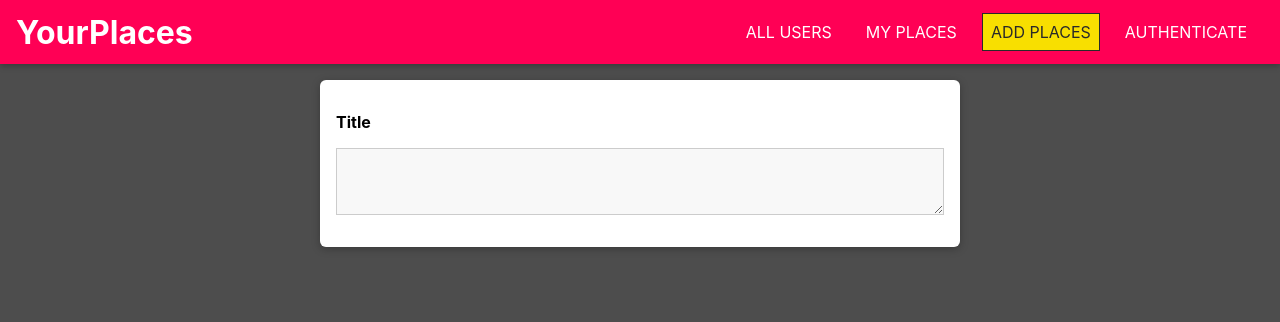
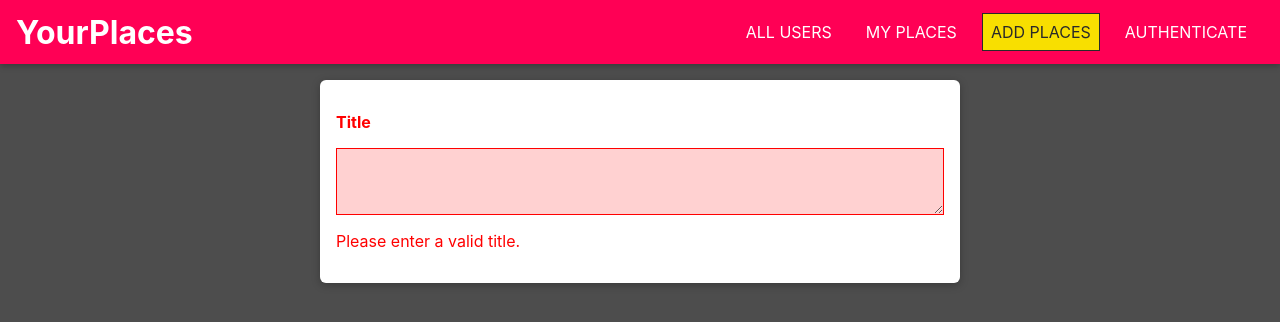
Before and after one commit to nHs2415/TravelSharingApplication, a React (Create React App) app: page /places/new in a window 1280 px wide. Shown: the top 322 px of the page. Built offline with nearby package versions, Linux system fonts and the light colour scheme.

Commit message:
Adding input validation

```diff
--- a/src/places/pages/NewPlace.js
+++ b/src/places/pages/NewPlace.js
@@ -1,12 +1,20 @@
 import React from 'react';
 
-import Input from '../../shared/components/FormElements/Input';
+import Input from '../../shared/components/FormElements/Input'
+import { VALIDATOR_REQUIRE } from '../../shared/Util/validators';
 import './NewPlace.css';
 
 const NewPlace = () => {
   return (
     <form className="place-form">
-      <Input element="input" type="text" label="Title" />
+  <Input
+  id="title"
+  element="input"
+  type="text"
+  label="Title"
+  validators={[VALIDATOR_REQUIRE()]}
+  errorText="Please enter a valid title."
+/>
     </form>
   );
 };
--- /dev/null
+++ b/src/shared/Util/validators.js
@@ -0,0 +1,46 @@
+const VALIDATOR_TYPE_REQUIRE = 'REQUIRE';
+const VALIDATOR_TYPE_MINLENGTH = 'MINLENGTH';
+const VALIDATOR_TYPE_MAXLENGTH = 'MAXLENGTH';
+const VALIDATOR_TYPE_MIN = 'MIN';
+const VALIDATOR_TYPE_MAX = 'MAX';
+const VALIDATOR_TYPE_EMAIL = 'EMAIL';
+const VALIDATOR_TYPE_FILE = 'FILE';
+
+export const VALIDATOR_REQUIRE = () => ({ type: VALIDATOR_TYPE_REQUIRE });
+export const VALIDATOR_FILE = () => ({ type: VALIDATOR_TYPE_FILE });
+export const VALIDATOR_MINLENGTH = val => ({
+  type: VALIDATOR_TYPE_MINLENGTH,
+  val: val
+});
+export const VALIDATOR_MAXLENGTH = val => ({
+  type: VALIDATOR_TYPE_MAXLENGTH,
+  val: val
+});
+export const VALIDATOR_MIN = val => ({ type: VALIDATOR_TYPE_MIN, val: val });
+export const VALIDATOR_MAX = val => ({ type: VALIDATOR_TYPE_MAX, val: val });
+export const VALIDATOR_EMAIL = () => ({ type: VALIDATOR_TYPE_EMAIL });
+
+export const validate = (value, validators) => {
+  let isValid = true;
+  for (const validator of validators) {
+    if (validator.type === VALIDATOR_TYPE_REQUIRE) {
+      isValid = isValid && value.trim().length > 0;
+    }
+    if (validator.type === VALIDATOR_TYPE_MINLENGTH) {
+      isValid = isValid && value.trim().length >= validator.val;
+    }
+    if (validator.type === VALIDATOR_TYPE_MAXLENGTH) {
+      isValid = isValid && value.trim().length <= validator.val;
+    }
+    if (validator.type === VALIDATOR_TYPE_MIN) {
+      isValid = isValid && +value >= validator.val;
+    }
+    if (validator.type === VALIDATOR_TYPE_MAX) {
+      isValid = isValid && +value <= validator.val;
+    }
+    if (validator.type === VALIDATOR_TYPE_EMAIL) {
+      isValid = isValid && /^\S+@\S+\.\S+$/.test(value);
+    }
+  }
+  return isValid;
+};
--- a/src/shared/components/FormElements/Input.js
+++ b/src/shared/components/FormElements/Input.js
@@ -1,19 +1,61 @@
-import React from 'react'
+import React, { useReducer } from 'react'
 
+import { validate } from '../../../shared/Util/validators';
 import './Input.css';
 
+const inputReducer = (state, action) => {
+  switch (action.type) {
+    case 'CHANGE':
+      const validators = action.validators || []; // ✅ fix: fallback to empty array
+      return {
+        ...state,
+        value: action.val,
+        isValid: validate(action.val, validators)
+      };
+    default:
+      return state;
+  }
+};
+
+
+
 const Input = props => {
-    const element = props.element === 'input' ? (
-    <Input id={props.id} type={props.type} placeholder={props.placeholder} />
+    const [ inputState, dispatch ] = useReducer(inputReducer, {
+        value: '',
+        isValid: false});
+
+const changeHandler = event => {
+   dispatch({
+    type: 'CHANGE',
+    val: event.target.value,
+    validators: props.validators
+});
+};
+
+
+const element = props.element === 'input' ? (
+    < Input
+    id={props.id}
+    type={props.type}
+    placeholder={props.placeholder}
+    onChange={changeHandler}
+    value={inputState.value}
+     />
 ) : (
-    < textarea id={props.id} rows={props.rows || 3} />
+    < textarea
+    id={props.id}
+    rows={props.rows || 3}
+    onChange={changeHandler}
+    value={inputState.value}
+     />
     );
   return (
-    <div className={`form-control`}>
+    < div className={`form-control ${!inputState.isValid && 'form-control--invalid' }`} >
         < label htmlFor={props.id} className={props.centered ? 'centered' : ''}>{props.label}</label>
         {element}
+        {!inputState.isValid && <p>{props.errorText}</p>}
     </div>
   );
-};
+}
 
 export default Input;
```
